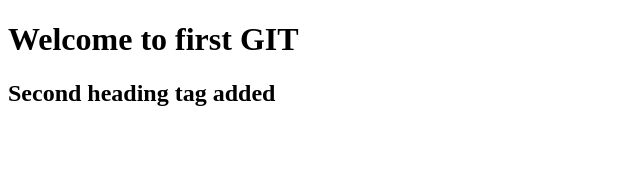
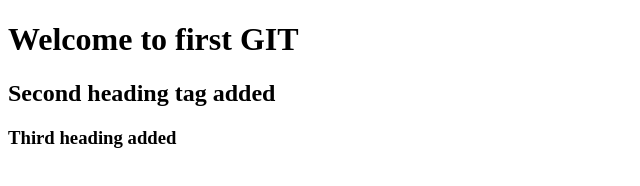
Before and after one commit to prasanna-paturu130/js-examples, a plain HTML site: page index.html in a window 1280 px wide. Shown: the whole page, without its empty margins (0-640 px from the left). Drawn offline with Linux system fonts and the light colour scheme.

Commit message:
third headin added

```diff
--- a/index.html
+++ b/index.html
@@ -9,5 +9,6 @@
 <body>
     <h1>Welcome to first GIT</h1>
     <h2>Second heading tag added</h2>
+    <h3>Third heading added</h3>
 </body>
 </html>
```
